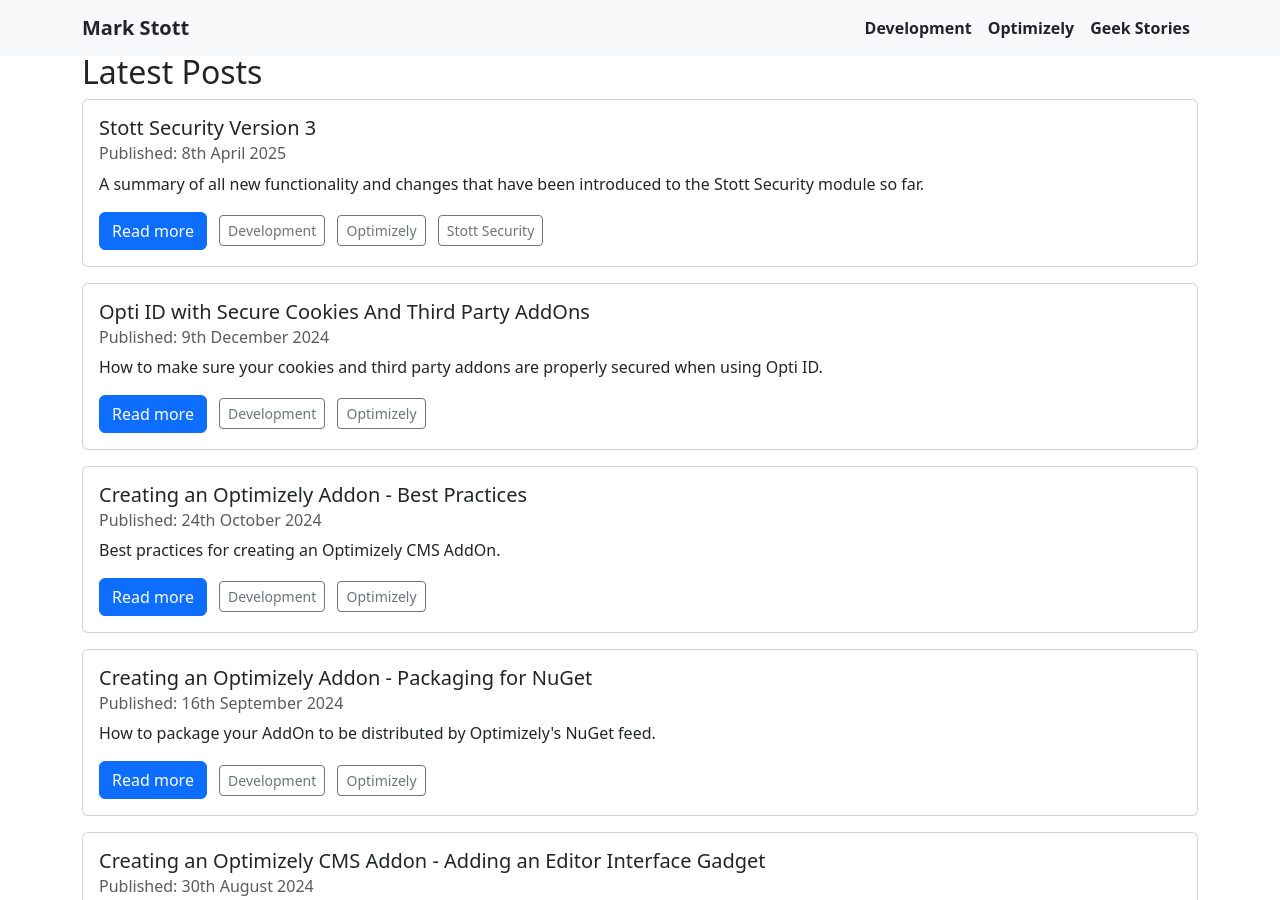
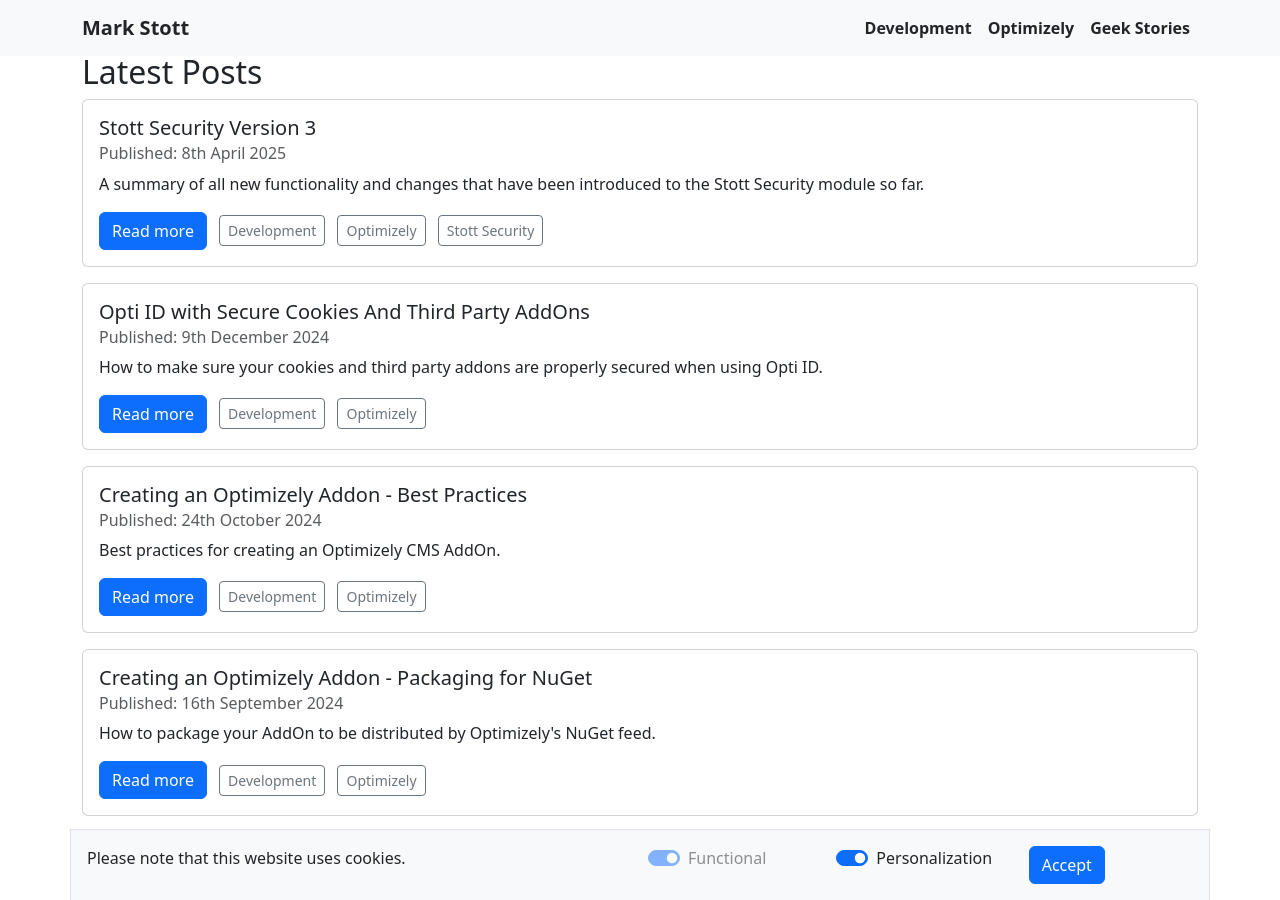
Before and after one commit to GeekInTheNorth/GeekInTheNorth.github.io, a Jekyll site: the page built from README.md, in a window 1280 px wide and 900 px high, scrolled down 569 px. Built offline with Jekyll 4.4.1, drawn with Linux system fonts in a browser that asks for light colours; some of the changed lines change nothing that is shown.

Commit message:
Add initial cookie banner

```diff
--- a/_layouts/default.html
+++ b/_layouts/default.html
@@ -2,7 +2,7 @@
 <html lang="{{ site.lang | default: " en-US" }}">
 
 <head>
-  <script src="https://cdn.optimizely.com/js/5709185699020800.js"></script>
+  <script src="/assets/js/site.js"></script>
   <meta charset='utf-8'>
   <meta http-equiv="X-UA-Compatible" content="IE=edge">
   <meta name="viewport" content="width=device-width, initial-scale=1, maximum-scale=1">
@@ -82,6 +82,23 @@
       <p class="container text-muted">© 2023 Mark Stott</p>
     </footer>
   </div>
+  <div class="container cookie-banner bg-light border-top border-start border-end fixed-bottom p-3 d-inline">
+    <div class=" row"><div class="col-12 col-lg-6">Please note that this website uses cookies.</div>
+      <div class="form-check col-12 col-sm-6 col-md-4 col-lg-2 form-switch px-5">
+        <input class="form-check-input" type="checkbox" id="acceptFunctional" checked="" disabled="" role="switch">
+        <label class="form-check-label" for="acceptFunctional">
+          Functional
+        </label>
+      </div>
+      <div class="form-check col-12 col-sm-6 col-md-4 col-lg-2 form-switch px-5">
+        <input class="form-check-input" type="checkbox" id="acceptPersonalization" checked="" role="switch" id="acceptPersonalization">
+        <label class="form-check-label" for="acceptPersonalization">
+          Personalization
+        </label>
+      </div>
+        <div class="col-12 col-sm-6 col-md-4 col-lg-2"><button class="btn btn-primary js-cookie-cta" id="cookieBannerCTA">Accept</button></div>
+    </div>
+  </div>
 
   <script src="https://cdn.jsdelivr.net/npm/bootstrap@5.3.0/dist/js/bootstrap.bundle.min.js" integrity="sha384-geWF76RCwLtnZ8qwWowPQNguL3RmwHVBC9FhGdlKrxdiJJigb/j/68SIy3Te4Bkz" crossorigin="anonymous"></script>
 </body>
--- /dev/null
+++ b/assets/js/site.js
@@ -0,0 +1,61 @@
+document.addEventListener("DOMContentLoaded", function () {
+    // Function to get a cookie value by name
+    function getCookie(name) {
+        const value = `; ${document.cookie}`;
+        const parts = value.split(`; ${name}=`);
+        if (parts.length === 2) return parts.pop().split(';').shift();
+        return null;
+    }
+
+    // Function to set a cookie
+    function setCookie(name, value, days) {
+        const date = new Date();
+        date.setTime(date.getTime() + (days * 24 * 60 * 60 * 1000));
+        const expires = `expires=${date.toUTCString()}`;
+        document.cookie = `${name}=${value}; ${expires}; path=/`;
+    }
+
+    // Check if cookie banner has been interacted with
+    const cookieBanner = document.querySelector(".cookie-banner");
+    const cookieBannerValue = getCookie("accept_cookies");
+    if (cookieBannerValue === null) {
+        // Show the cookie banner if the cookie is not set
+        cookieBanner.classList.remove("d-none");
+        cookieBanner.classList.add("d-inline");
+    } else {
+        // Hide the cookie banner if the cookie is set
+        cookieBanner.classList.remove("d-inline");
+        cookieBanner.classList.add("d-none");
+    }
+
+    // Check if the cookie exists and has a value of "1"
+    const cookieValue = getCookie("accept_personalization");
+    if (cookieValue === "1") {
+        // Create a script tag
+        const script = document.createElement("script");
+        script.src = "https://cdn.optimizely.com/js/5709185699020800.js"; // Replace with the actual script URL
+        script.type = "text/javascript";
+
+        // Append the script tag to the head
+        document.head.insertBefore(script, document.head.firstChild);
+    }
+
+    // Add event listener to the CTA button
+    const cookieCTAButton = document.querySelector(".js-cookie-cta");
+    if (cookieCTAButton) {
+        cookieCTAButton.addEventListener("click", function () {
+            // Set cookies
+            setCookie("accept_cookies", "1", 365);
+            const personalizationCheckbox = document.getElementById("acceptPersonalization");
+            if (personalizationCheckbox && personalizationCheckbox.checked) {
+                setCookie("accept_personalization", "1", 365);
+            } else {
+                setCookie("accept_personalization", "0", 365);
+            }
+
+            // Hide the cookie banner
+            cookieBanner.classList.remove("d-inline");
+            cookieBanner.classList.add("d-none");
+        });
+    }
+});
```
